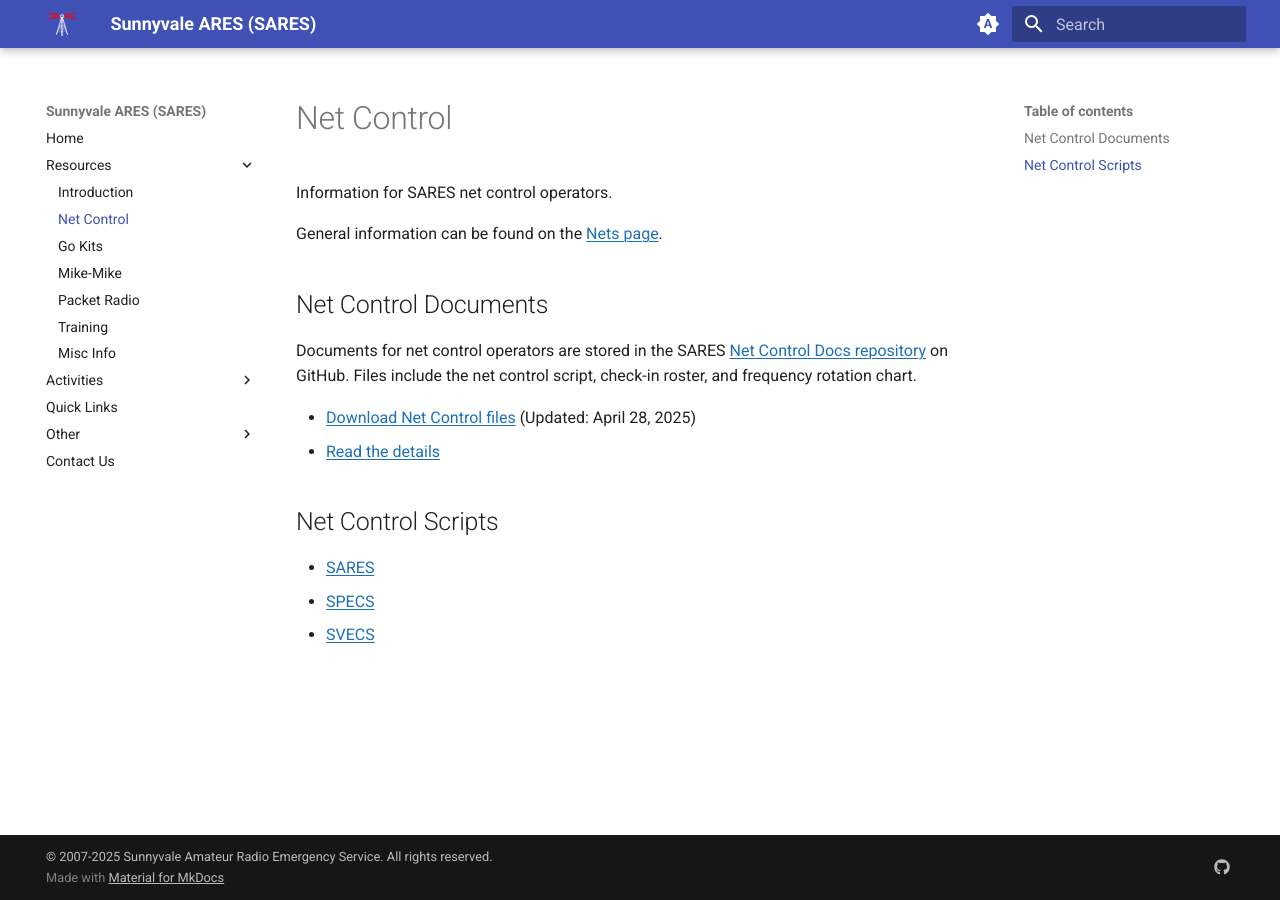
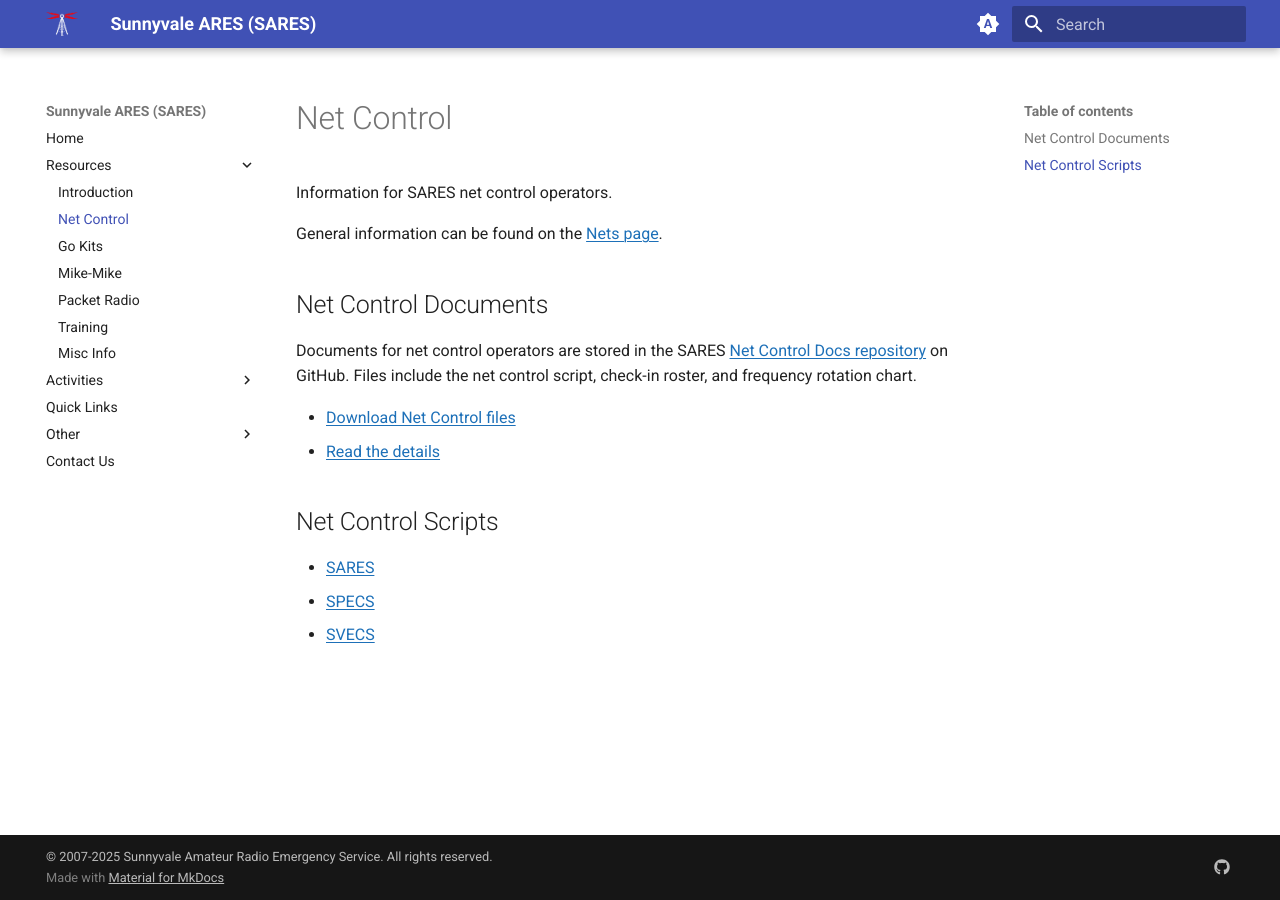
Before and after one commit to saresrg/www-k6sny-org, an MkDocs documentation site: the page built from docs/resources/net-control.md, in a window 1280 px wide. Built offline with MkDocs 1.6.1 and Material for MkDocs 9.7.7, drawn with Linux system fonts in a browser that asks for light colours.

Commit message:
Remove update date from Net Control page

```diff
--- a/docs/resources/net-control.md
+++ b/docs/resources/net-control.md
@@ -8,7 +8,7 @@ General information can be found on the [Nets page](../nets.md).
 
 Documents for net control operators are stored in the SARES [Net Control Docs repository](https://github.com/saresrg/Net-Control-Docs) on GitHub. Files include the net control script, check-in roster, and frequency rotation chart.
 
--   [Download Net Control files](https://github.com/saresrg/Net-Control-Docs/releases/latest) (Updated: April 28, 2025)
+-   [Download Net Control files](https://github.com/saresrg/Net-Control-Docs/releases/latest)
 -   [Read the details](https://github.com/saresrg/Net-Control-Docs#readme)
 
 ## Net Control Scripts
```
